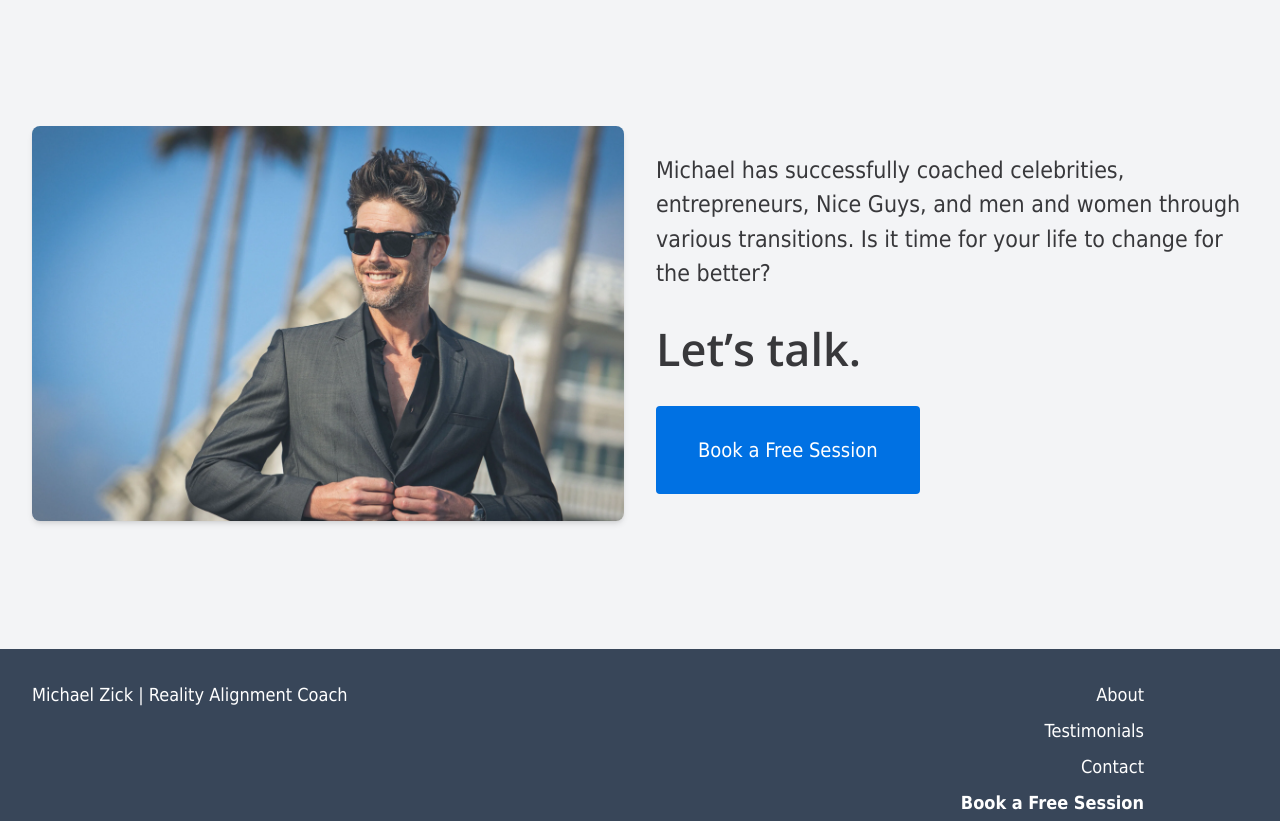
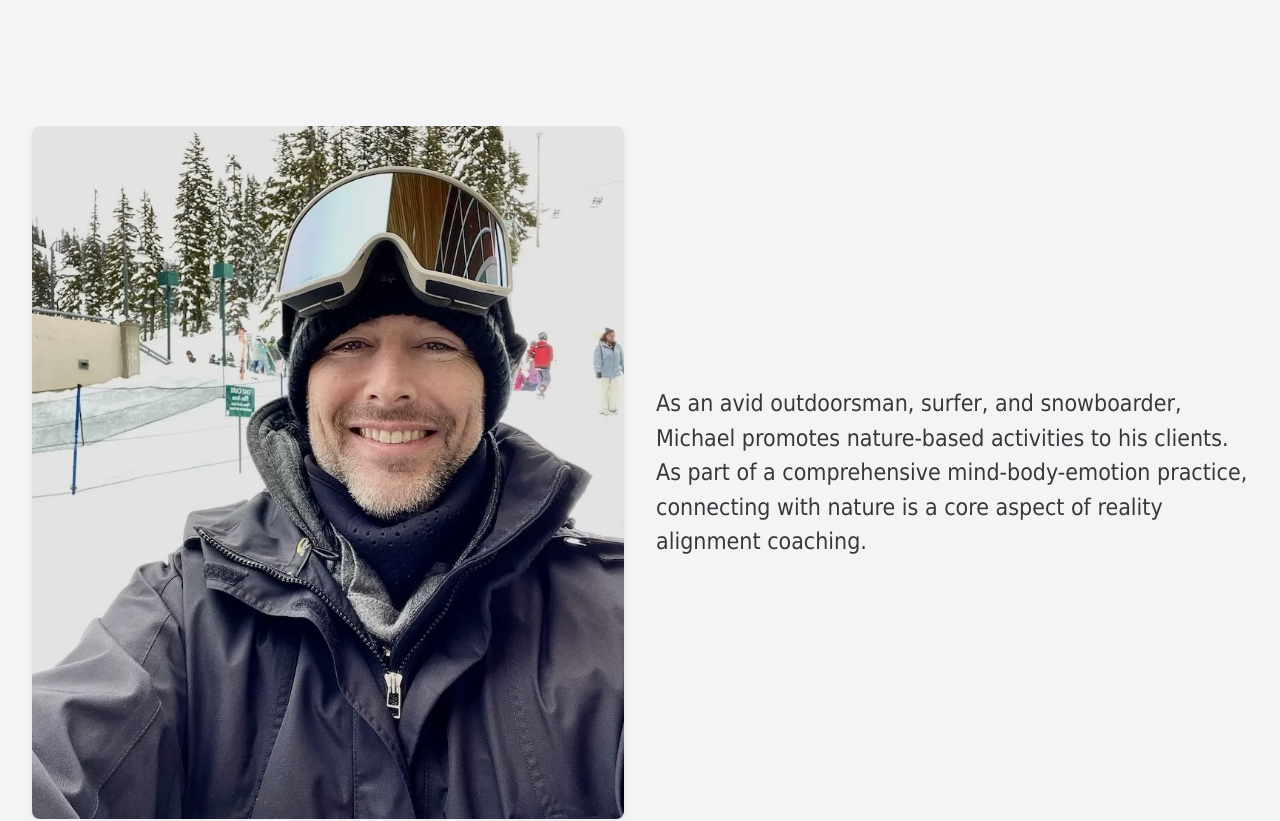
Before and after one commit to michaelzick/michaelzick.com, a Next.js app: page /about in a window 1280 px wide. Shown: the part 2200-3021 px from the top of the page. Built offline with nearby package versions, Linux system fonts and the light colour scheme.

Commit message:
added nature section to about page

```diff
--- a/app/about/page.tsx
+++ b/app/about/page.tsx
@@ -97,20 +97,36 @@ export default function About() {
               })}
             </ul>
           </FadeInSection>
+          <div className="flex flex-col md:flex-row md:items-center gap-8">
+            <FadeInSection className="md:w-1/2 space-y-6 order-2 md:order-2">
+              <p className="text-[23px]">
+                As an avid outdoorsman, surfer, and snowboarder, Michael promotes nature-based activities to his
+                clients. As part of a comprehensive mind-body-emotion practice, connecting with nature is a core
+                aspect of reality alignment coaching.
+              </p>
+            </FadeInSection>
+            <div className="md:w-1/2 order-1 md:order-1">
+              <img
+                src="/img/mt-hood-selfie-darkened.webp"
+                alt="Michael outdoors in the mountains"
+                className="w-full h-auto object-cover rounded-lg shadow-md"
+              />
+            </div>
+          </div>
         </div>
       </section>
 
       <section className="px-6 md:px-8 py-24 md:py-32 bg-gray-100 text-default-grey">
         <div className="max-w-[1400px] mx-auto">
           <div className="flex flex-col md:flex-row md:items-center gap-8">
-            <div className="md:w-1/2">
+            <div className="md:w-1/2 md:order-2">
               <img
                 src="/img/grey_jacket.webp"
                 alt="Michael in suit"
                 className="w-full h-auto object-cover rounded-lg shadow-md"
               />
             </div>
-            <FadeInSection className="md:w-1/2 space-y-6">
+            <FadeInSection className="md:w-1/2 space-y-6 md:order-1">
               <p className="text-[23px]">
                 Michael has successfully coached celebrities, entrepreneurs, Nice Guys, and men
                 and women through various transitions. Is it time for your life to change for the
```
Also changed, not shown: public/img/mt-hood-selfie-darkened.webp (added).
